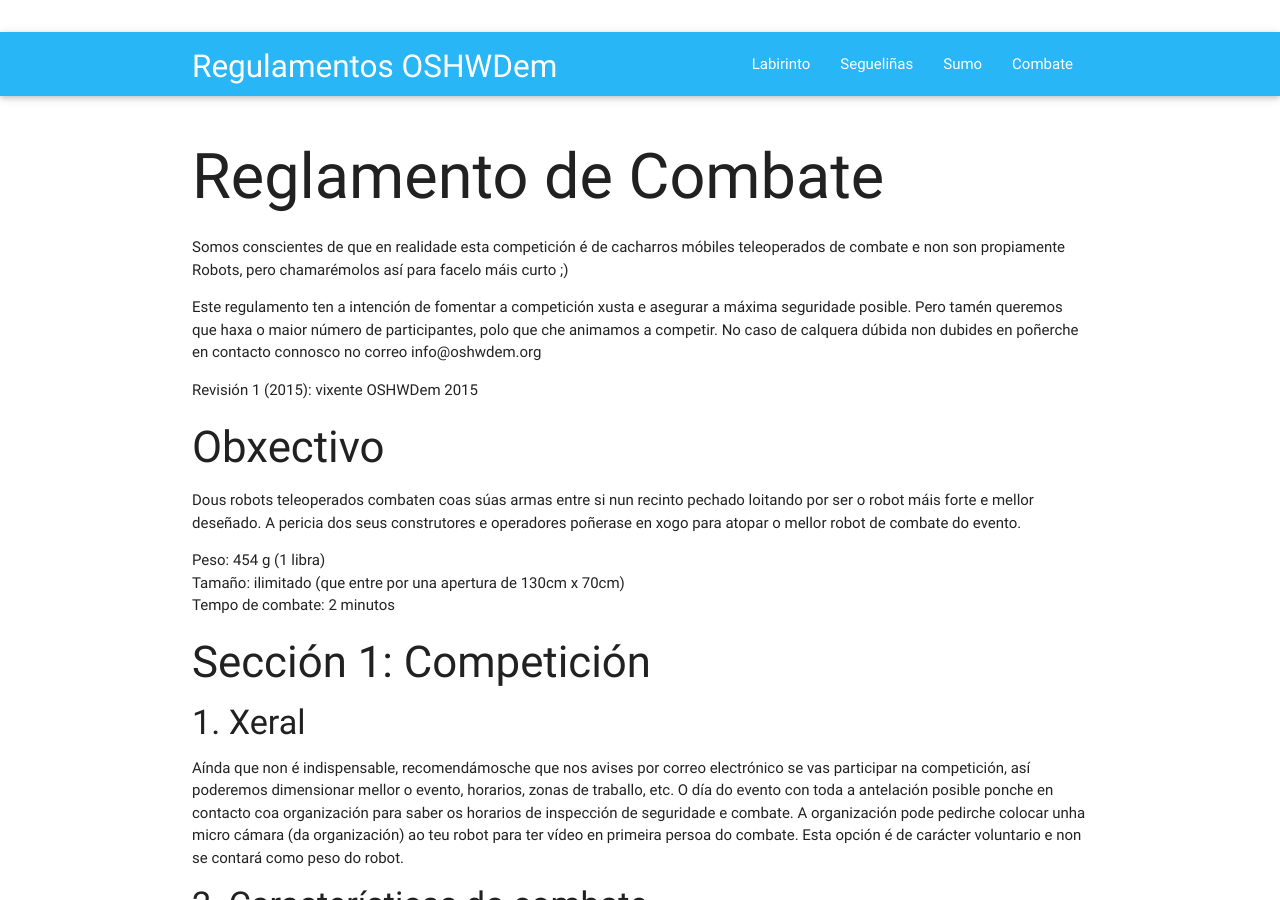
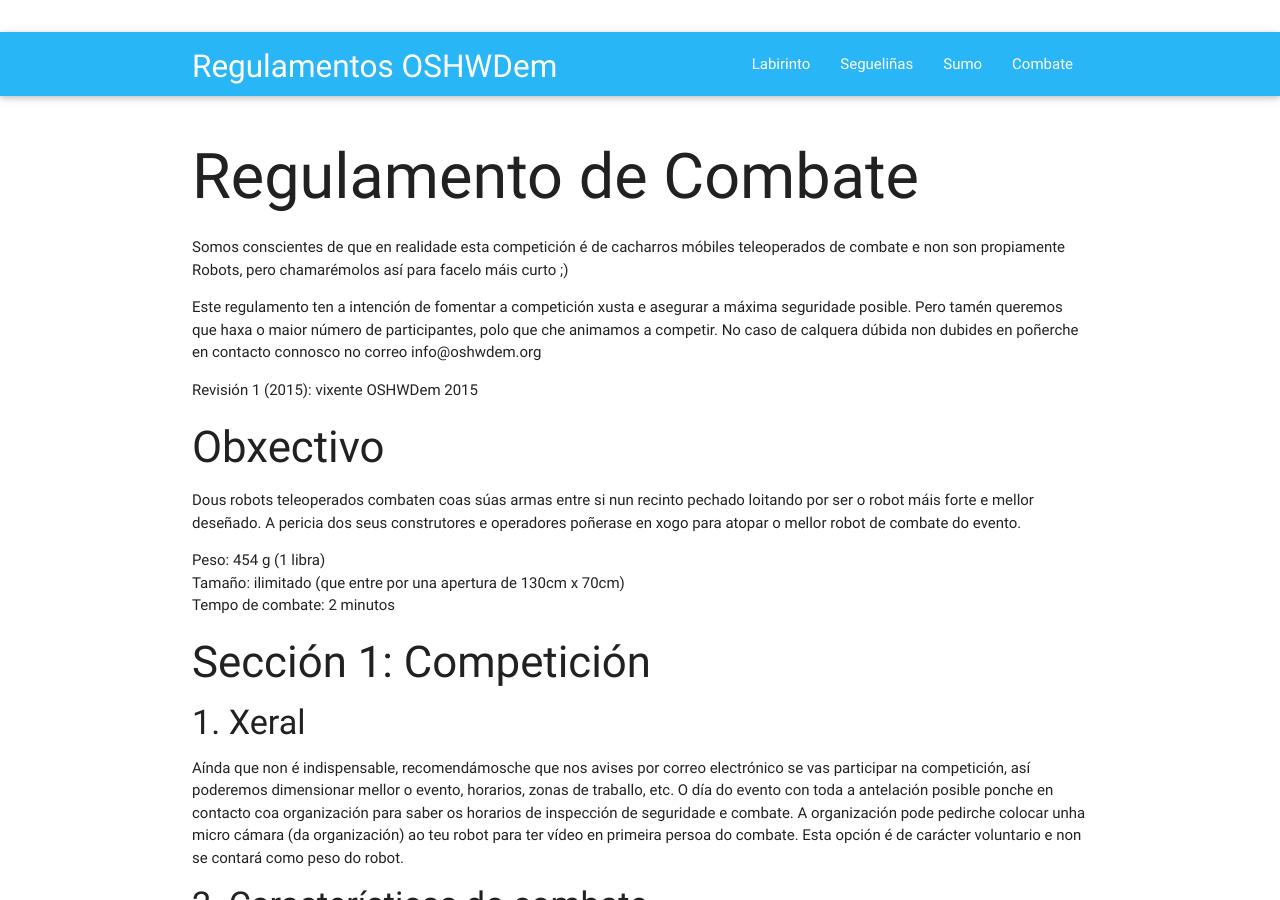
Before and after one commit to brico-labs/Regulamentos, a Jekyll site: the page built from combate_gl.md, in a window 1280 px wide and 900 px high. Built offline with Jekyll 4.4.1, drawn with Linux system fonts in a browser that asks for light colours; nearby versions of some CDN libraries.

Commit message:
Update combate_gl.md

```diff
--- a/combate_gl.md
+++ b/combate_gl.md
@@ -3,7 +3,7 @@ layout: regulamento
 title: Regulamento de Combate
 ---
 
-# Reglamento de Combate
+# Regulamento de Combate
 
 Somos conscientes de que en realidade esta competición é de cacharros móbiles teleoperados de combate e non son propiamente Robots, pero chamarémolos así para facelo máis curto ;)
 
```
